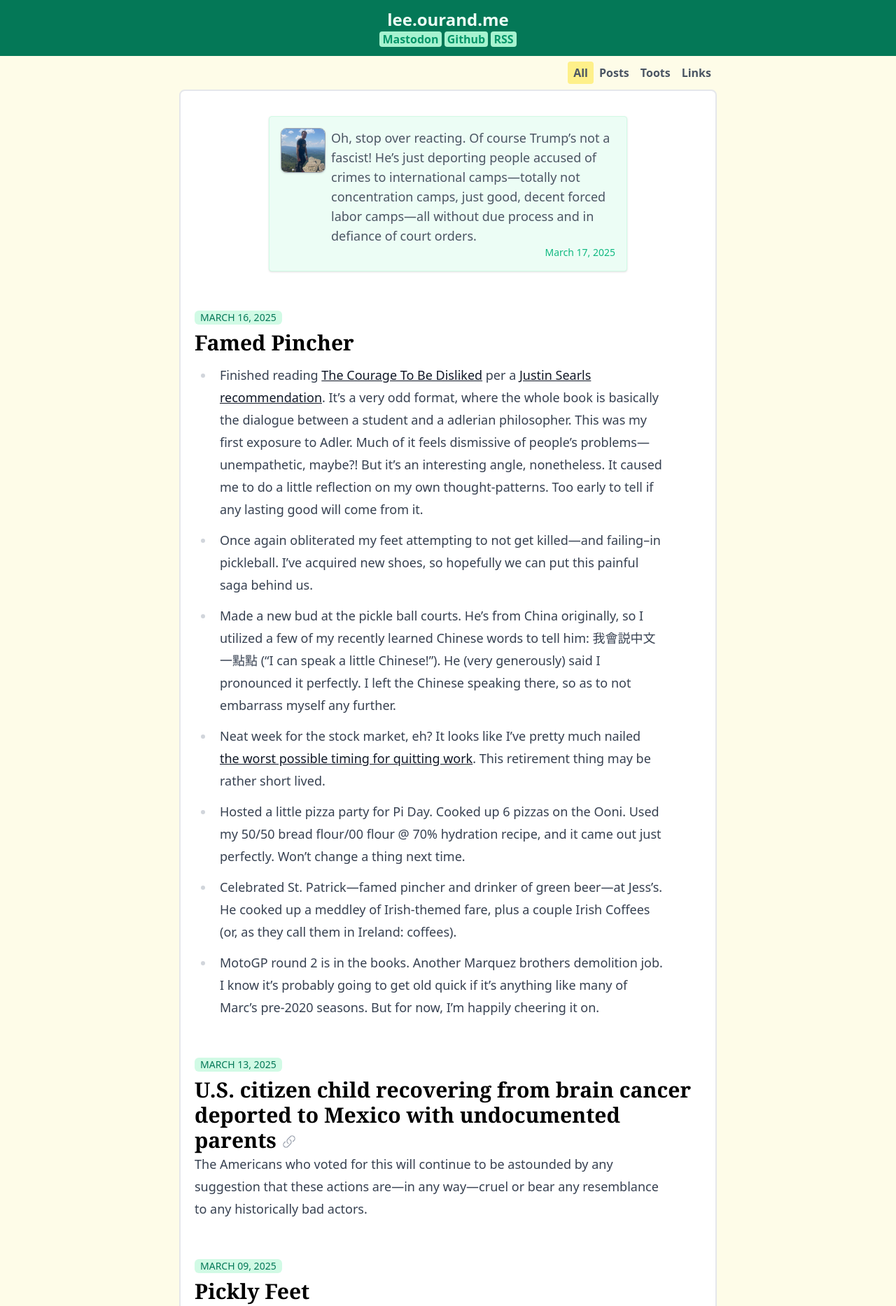
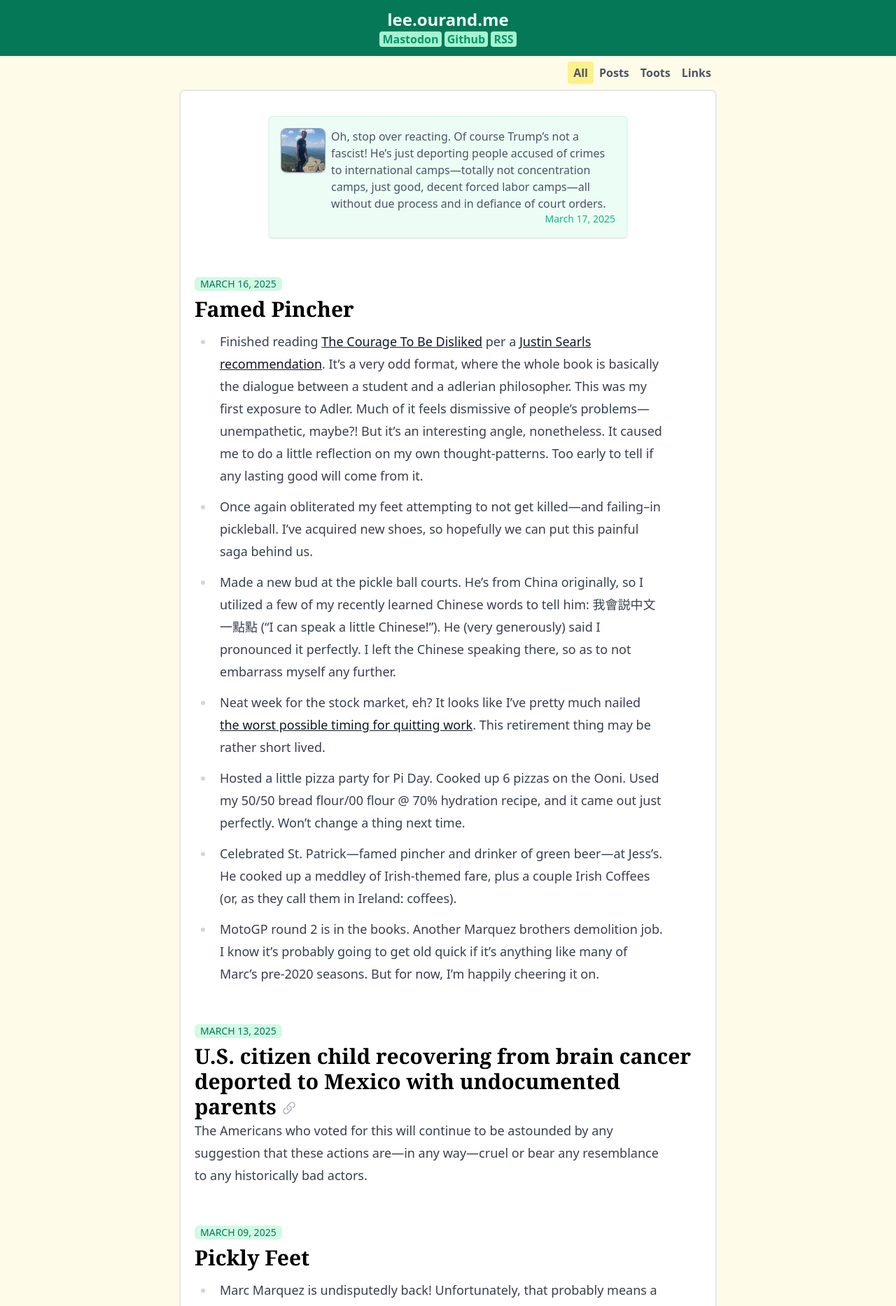
Before and after one commit to leeourand/leeourand.github.com, a Jekyll site: the page built from index.html, in a window 1280 px wide. Shown: the top 1867 px of the page at 70% size. Built offline with Jekyll 4.4.1, drawn with Linux system fonts in a browser that asks for light colours; nearby versions of some CDN libraries; the list of posts is cut into pages by our own code.

Commit message:
Shrank toot text

```diff
--- a/_includes/toot.html
+++ b/_includes/toot.html
@@ -1,7 +1,7 @@
 <section class="bg-emerald-50 mx-auto mt-4 max-w-lg border border-emerald-100 dark:bg-gray-800 dark:border-gray-500 p-4 rounded shadow">
   <div class="flex">
     <img src="/assets/images/profile.jpeg" class="w-16 h-16 mr-2 shadow border border-gray-400 rounded-lg" />
-    <div class="text-lg text-gray-600 dark:text-gray-200">
+    <div class="text-gray-600 dark:text-gray-200">
       {{ post.content }}
     </div>
   </div>
--- a/_layouts/toot.html
+++ b/_layouts/toot.html
@@ -3,7 +3,7 @@ layout: base
 ---
 <section class="mx-auto mt-4 max-w-sm py-2">
   <img src="/assets/images/profile.jpeg" class="float-left w-16 mr-2 shadow rounded-lg" />
-  <div class="text-lg text-gray-800 dark:text-gray-200">
+  <div class="text-gray-800 dark:text-gray-200">
     {{ page.content }}
   </div>
   <time class="block text-sm uppercase dark:text-emerald-300 text-emerald-700 text-right">
```
